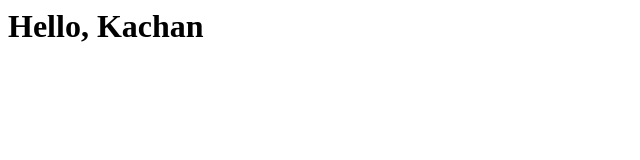
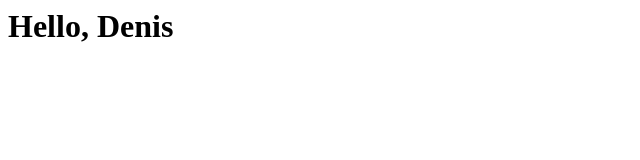
Before and after one commit to SINTAR/SignalEditor, a plain HTML site: page index.html in a window 1280 px wide. Shown: the full height of the page, 0-640 px from the left. Drawn offline with Linux system fonts and the light colour scheme.

Commit message:
Revert "wrong commit"
This reverts commit 7e9eadfc4500e09a65342c3960a00ec6b2130b13.

:wq
git commit -m "revert"

```diff
--- a/index.html
+++ b/index.html
@@ -1 +1 @@
-<h1>Hello, Kachan</h1>
+<h1>Hello, Denis</h1>
```
Also changed, not shown: readme.txt.
